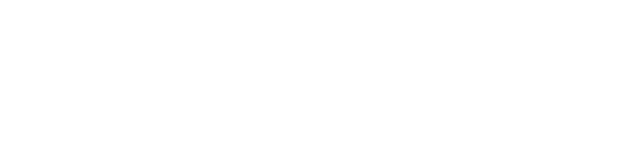
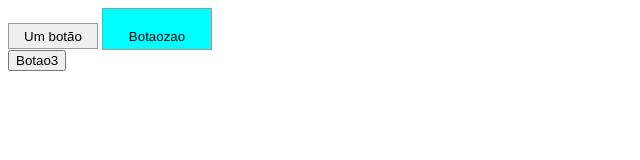
Before and after one commit to WagnerPimentel/Aula-Frank-HTML-CSS-17.01, a plain HTML site: page index.html in a window 1280 px wide. Shown: the whole page, without its empty margins (0-640 px from the left). Drawn offline with Linux system fonts and the light colour scheme.

Commit message:
Subindo revisão
Dando inicio nas aulas de revisão.

```diff
--- a/index.html
+++ b/index.html
@@ -8,5 +8,13 @@
 </head>
 <body>
 
+    <button class="botao">Um botão</button>
+
+    <button class="botao2">Botaozao</button> <br>
+
+    <button class="botao3">Botao3</button>
+
+    <script src="app.js"></script>
+
 </body>
 </html>
--- a/style.css
+++ b/style.css
@@ -0,0 +1,18 @@
+.botao{
+    border: 1px solid #999;
+    height: 26px;
+    padding: 5px 15px;
+    width: 90px;
+}
+
+.botao2{
+    border: 1px solid #999;
+    height: 26px;
+    padding: 20px 15px;
+    width: 110px;
+    background-color: aqua
+}
+
+.botao3{
+
+}
```
Also changed, not shown: app.js (added).
